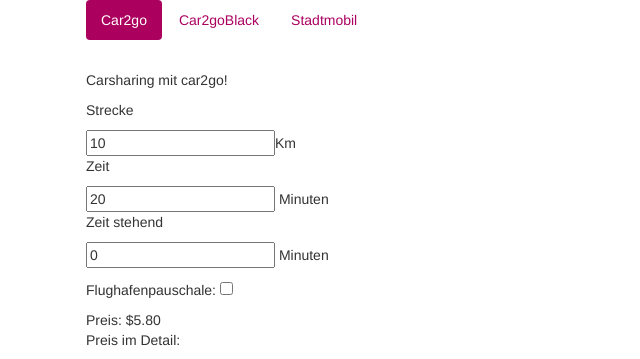
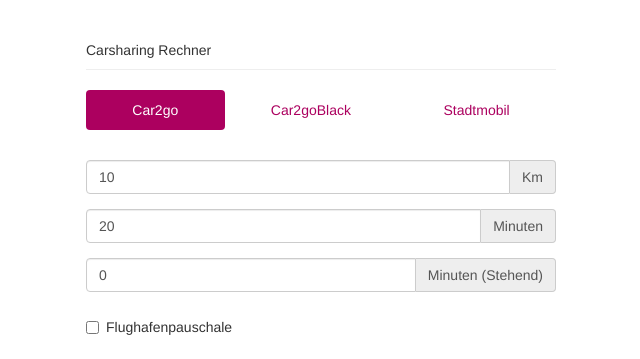
Before and after one commit to funkybaboon/c2g, a plain HTML site: page static/index.html in a window 1280 px wide. Shown: the top 359 px of the page, without its empty margins (319-959 px from the left). Drawn offline with nearby package versions, Linux system fonts and the light colour scheme; some packages are replaced by stand-ins of ours; a script that the page names is missing.

Commit message:
Styled with Bootstrap

```diff
--- a/static/index.html
+++ b/static/index.html
@@ -1,7 +1,7 @@
 <!DOCTYPE html>
 <html ng-app="myApp">
 <head>
-	<title>Car2Go Kostenrechner</title>
+	<title>Carsharing Rechner</title>
 
 	<link rel="stylesheet" type="text/css" href="https://maxcdn.bootstrapcdn.com/bootstrap/3.1.1/css/bootstrap.min.css"/>
 	<link rel="stylesheet" type="text/css" href="main.css"/>
@@ -13,8 +13,12 @@
 </head>
 <body class="container">
 
+	<div class="page-header">
+		Carsharing Rechner
+	</div>
+
 	<section ng-controller="TabController">
-		<ul class="nav nav-pills">
+		<ul class="nav nav-pills nav-justified">
 			<li ng-class="{ active:isSet(1) }">
 				<a href="#/c2g" ng-click="setTab(1)">Car2go</a>
 			</li>
--- a/static/partials/c2g.html
+++ b/static/partials/c2g.html
@@ -1,22 +1,35 @@
-<p>Carsharing mit <span>{{ vendor }}</span>!</p>
+<div class="form-group">
+    <div class="input-group">
+      <input type="number" class="form-control" placeholder="Strecke" aria-describedby="basic-addon2" ng-model="distance">
+      <span class="input-group-addon" id="basic-addon2">Km</span>
+  </div>
+</div>
 
+<div class="form-group">
+    <div class="input-group">
+      <input type="number" class="form-control" placeholder="Zeit" aria-describedby="basic-addon2" ng-model="time">
+      <span class="input-group-addon" id="basic-addon2">Minuten</span>
+  </div>
+</div>
 
-<p>Strecke</p>
-<input type="number" ng-model="distance"/>Km
+<div class="form-group">
+    <div class="input-group">
+      <input type="number" class="form-control" placeholder="Zeit stehend" aria-describedby="basic-addon2" ng-model="time_standing">
+      <span class="input-group-addon" id="basic-addon2">Minuten (Stehend)</span>
+  </div>
+</div>
 
-<p>Zeit</p>
-<input type="number" ng-model="time"/> Minuten
+<div class="form-group">
+    <div class="input-group">
+        <div class="checkbox">
+          <label><input type="checkbox" ng-model="airport">Flughafenpauschale</label>
+        </div>
+    </div>
+</div>
 
-<p>Zeit stehend</p>
-<input type="number" ng-model="time_standing"/> Minuten
+<h1>{{ price(distance, time, time_standing, airport) | currency }}</h1>
 
-<p></p>
-Flughafenpauschale: <input type="checkbox" ng-model="airport">
-
-<p></p>
-Preis: {{ price(distance, time, time_standing, airport) | currency }}
-
-<p>Preis im Detail:</p>
+<p>Preis im Detail:<p>
 <b>Zeit</b><br>
 {{ getDays(time) }} Tage a {{ fee_day | currency }} = {{ getFeeDays(time) | currency }}<br>
 {{ getHours(time) }} Stunden a {{ fee_hour | currency }} = {{ getFeeHours(time) | currency }}<br>
```
Also changed, not shown: static/partials/c2gb.html (+20 -11 lines), static/partials/sm.html (+1 -26 lines).
